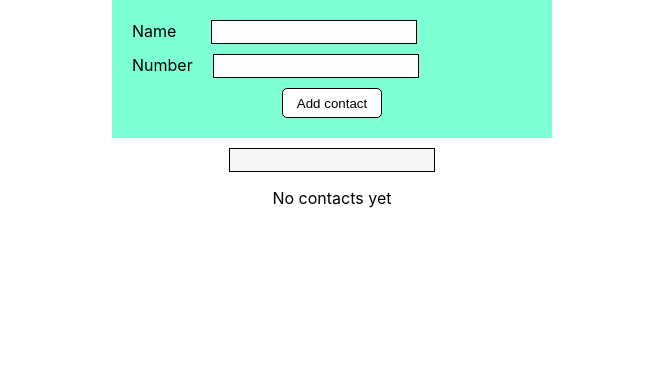
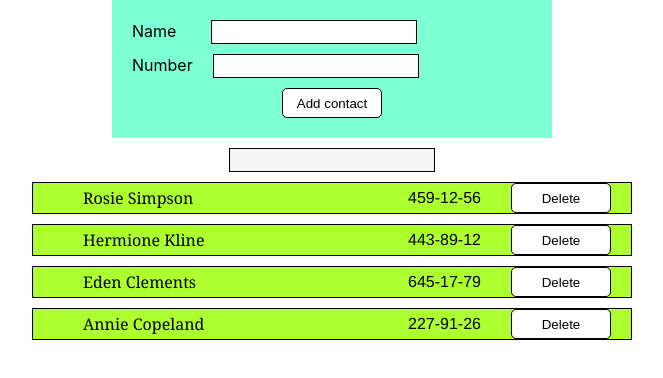
Before and after one commit to Romaleso261981/goit-react-hw-01-phonebook2, a React (Create React App) app: page / in a window 1280 px wide. Shown: the top 378 px of the page, without its empty margins (308-971 px from the left). Built offline with nearby package versions, Linux system fonts and the light colour scheme.

Commit message:
Update App.jsx

```diff
--- a/src/components/App.jsx
+++ b/src/components/App.jsx
@@ -4,38 +4,42 @@
 import { nanoid } from 'nanoid';
 import ContactList from './ContactList/ContactList';
 import ContactForm from './ContactForm/ContactForm';
-
+const INITIAL_STATE = {
+  contacts: [
+    { id: 'id-1', name: 'Rosie Simpson', number: '459-12-56' },
+    { id: 'id-2', name: 'Hermione Kline', number: '443-89-12' },
+    { id: 'id-3', name: 'Eden Clements', number: '645-17-79' },
+    { id: 'id-4', name: 'Annie Copeland', number: '227-91-26' },
+  ],
+  filter: '',
+};
 export default class App extends Component {
-  state = {
-    contacts: [],
-    filter: '',
-  };
+  state = {...INITIAL_STATE};
 
   handleChange = e => {
     this.setState({ name: e.target.value });
   };
 
   addContact = contact => {
+    const { contacts } = this.state;
+    if (contacts.filter(({ name }) => name === contact.name).length !== 0) {
+      alert(contact.name + ' is already in contacts!');
+      return;
+    }
     this.setState(prevState => {
       const newContact = { id: nanoid(), ...contact };
       return {
         contacts: [...prevState.contacts, newContact],
       };
     });
-    // if (localStorageQueue.find(option => option.id === infoFilm.id)) {
-    //   Notiflix.Notify.warning(`Фильм ${infoFilm.title || infoFilm.name} уже есть в QUEUE`, {
-    //       position: 'left-top',
-    //       showOnlyTheLastOne: false,
-    //       clickToClose: true,
-    //       timeout: 3000,
-    //   });
     localStorage.setItem('contacts', JSON.stringify(this.state.contacts));
   };
 
   deleteContact = id => {
-    const contactArr = localStorage.getItem('contacts');
-    const parseContactArr = JSON.parse(contactArr);
-    console.log(parseContactArr);
+    this.setState(({ contacts }) => {
+      const updatedContacts = contacts.filter(contact => contact.id !== id);
+      return { ...INITIAL_STATE, contacts: updatedContacts };
+    });
   };
 
   handleFilter = e => {
@@ -43,13 +47,11 @@
   };
 
   getFilteredContacts = () => {
-    const savedSettings = localStorage.getItem('contacts');
-    let localContact = JSON.parse(savedSettings);
-    if (localContact === null) {
-      localContact = this.state;
-    }
+    const { contacts, filter } = this.state;
 
-    return localContact;
+    return contacts.filter(contact =>
+      contact.name.toLowerCase().includes(filter.toLowerCase())
+    );
   };
 
   render() {
```
